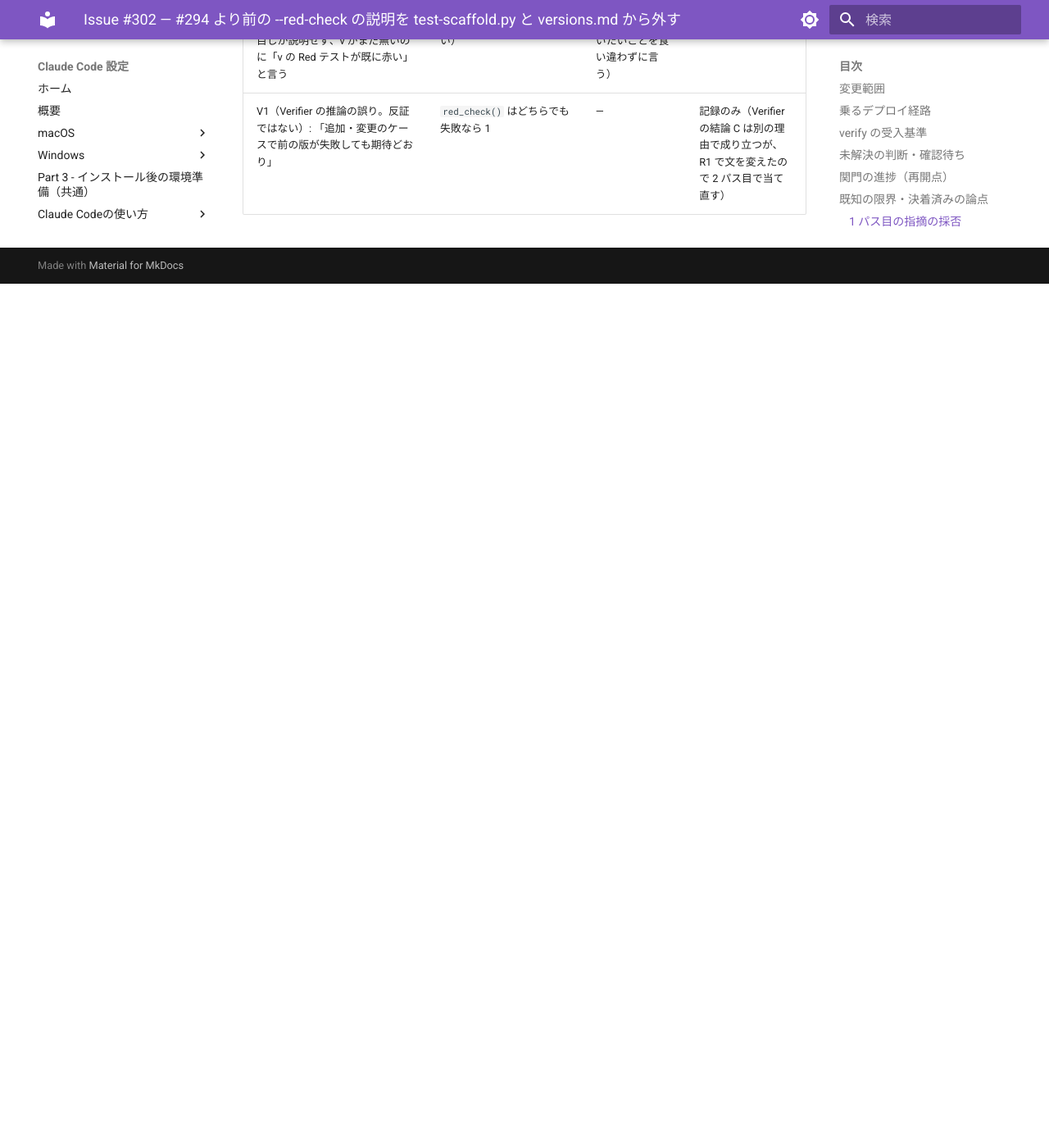
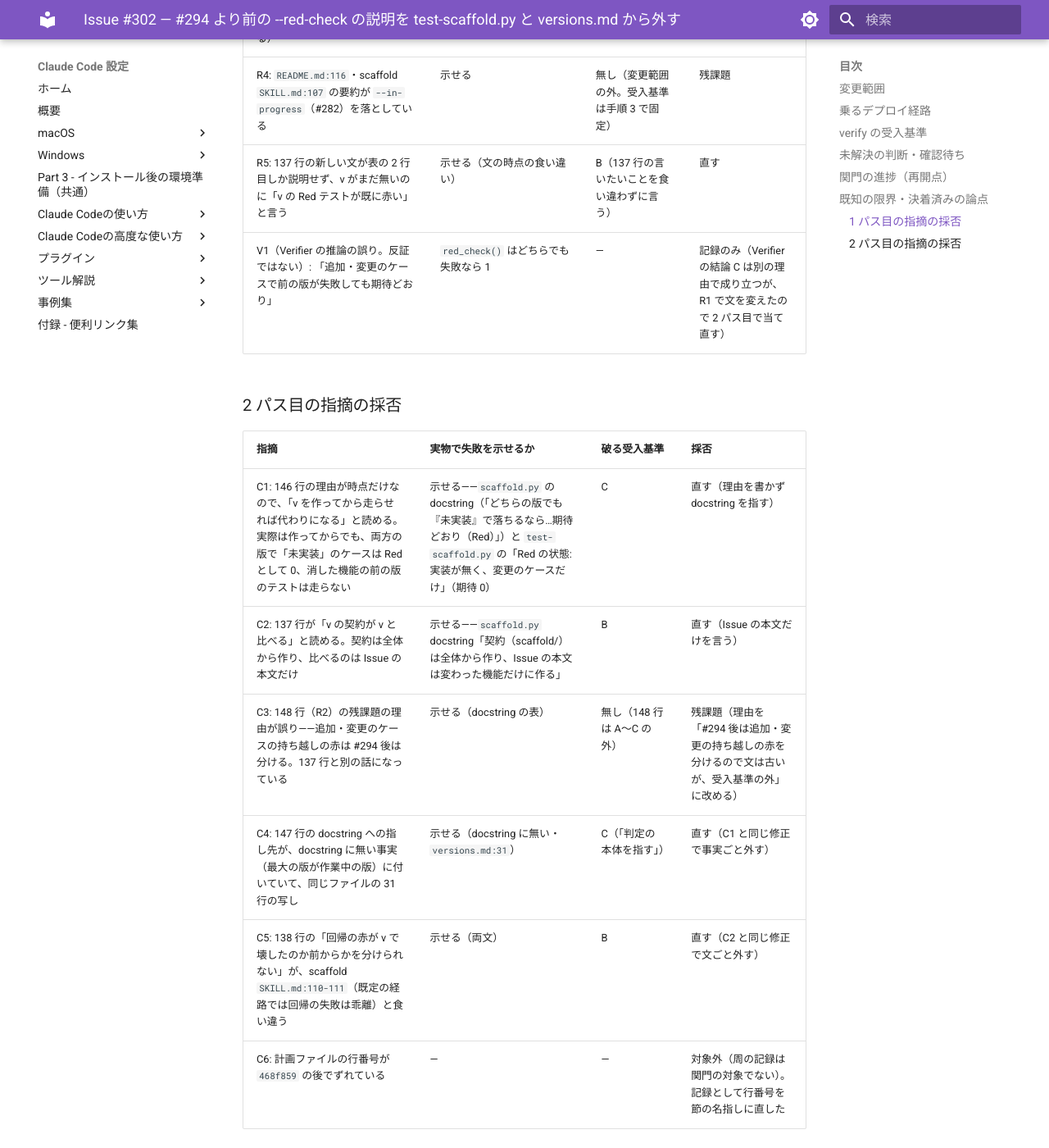
Before and after one commit to hdknr/claude-code-setup, an MkDocs documentation site: the page built from docs/plans/issue-302.md, in a window 1280 px wide and 1400 px high, scrolled down 3503 px. Shown: the whole window at 82% size. Built offline with MkDocs 1.6.1 and Material for MkDocs 9.7.7, drawn with Linux system fonts in a browser that asks for light colours; before the commit the page ends 3849 px from its top, so only the background shows below that; some of the changed text lies outside the part shown.

Commit message:
fix(spec-loop): versions.md の差分の周の前提を docstring と食い違わない形にする（#302 の 2 パス目）
Co-Authored-By: Claude Opus 5.5 <noreply@anthropic.com>

```diff
--- a/docs/plans/issue-302.md
+++ b/docs/plans/issue-302.md
@@ -5,7 +5,7 @@
 触る:
 
 - `scripts/test-scaffold.py` — `--red-check` の節コメント 1 行だけ
-- `plugins/spec-loop/references/versions.md` — 「差分の周を始める前に」の 2 文（137 行・145 行）だけ
+- `plugins/spec-loop/references/versions.md` — 「差分の周を始める前に」の 2 文（冒頭の段落の 2 文目・表の下の 2 つ目の箇条）だけ
 - `plugins/spec-loop/.claude-plugin/plugin.json` — 版（0.13.0 → 0.13.1）
 - `.claude-plugin/marketplace.json` — spec-loop の版
 - `plugins/spec-loop/skills/*/SKILL.md` — 版の 2 行（5 本）
@@ -30,7 +30,7 @@ main への merge のみ。`versions.md` はプラグインの中にあり、利
 | --- | --- | --- | --- |
 | A | `test-scaffold.py` の `--red-check` の節コメントが、#294 後の挙動と食い違う主張（「変わったケースだけ失敗し、ほかは緑」）を持たず、判定の本体（`scaffold.py` の docstring）を指す | 節コメント・同じ節の期待値（もう緑・実装済み） | `grep -n 'ほかは緑' scripts/test-scaffold.py` が 0 件。陽性対照: base の同じファイルで 1 件 |
 | B | `versions.md` が「変わったケースだけ失敗し、ほかは緑」を持たず、137 行の文が言いたいこと（前の版の時点が崩れていると、v<n> の差分の土台が無い）を、#294 後の挙動と食い違わない形で言う | 「差分の周を始める前に」の節 | 差分を読む。`grep -n 'ほかは緑' plugins/spec-loop/references/versions.md` が 0 件 |
-| C | `versions.md` が「`--red-check` が同じこと（前の版の Red テストが実装の上で全部緑）を全部の版について見る」と主張しない。`--red-check` への言及は判定の本体（docstring）を指す | 同上 145 行 | `red_check()`（`scaffold.py`）を読み、v<n-1> と v<n> しか比べないこと・消した機能の前の版の結果を判定に使わないことを確かめる。書き換えた文がその事実と食い違わない |
+| C | `versions.md` が「`--red-check` が同じこと（前の版の Red テストが実装の上で全部緑）を全部の版について見る」と主張しない。`--red-check` への言及は判定の本体（docstring）を指す | 同上 表の下の 2 つ目の箇条（「2 つ目は開発のリポジトリで見る」） | `red_check()`（`scaffold.py`）を読み、v<n-1> と v<n> しか比べないこと・消した機能の前の版の結果を判定に使わないことを確かめる。書き換えた文がその事実と食い違わない |
 | D | spec-loop の版が 3 種類（`marketplace.json`・`plugin.json`・`SKILL.md` 5 本の 2 行）で 0.13.1 に揃う | 版の 3 種類 | `check-plugin-versions.py`・`check-version-bump.py origin/main` |
 | E | 歯止めが全部緑（`test-merge-versions.py` は `versions.md` の定数を見る） | `scripts/check-all.py` | 集計行 |
 
@@ -57,6 +57,10 @@ main への merge のみ。`versions.md` はプラグインの中にあり、利
 - 反証・差し戻し: 1 パス目のレビュー指摘 3 件を手順 4 で直した（差し戻し 1 回）
 - 2 つ目の割り目（2 パス目の前）で `AskUserQuestion` → **「ここで割る」**を選択（2026-10-21）。
   再開後は**まず `scripts/check-all.py` を `468f859` 以降で回し直す**（`64ef306` の回は 44/44・失敗 0 だが、指摘対応の前）
+- 2 パス目（2026-10-21、再開後）: `check-all.py` を `27250de` で 44/44（失敗 0）。Verifier（`dev-loop:dev-loop-verifier`・sonnet）
+  **反証 0 件**。`/code-review`（high）**指摘 6 件**——採否は下の「2 パス目の指摘の採否」（直す 4・残課題 1・対象外 1）。
+  指摘対応は版の 2 文の書き換え（コミットは下の狭いパスの起点の後）
+- 狭いパス: 起点 `468f859`（記録どおり。以降のコミットは計画ファイルと 2 パス目の指摘対応だけ）。結果は下に書く
 - 交絡: 実験なし
 
 ## 既知の限界・決着済みの論点
@@ -75,3 +79,14 @@ main への merge のみ。`versions.md` はプラグインの中にあり、利
 | R4: `README.md:116`・scaffold `SKILL.md:107` の要約が `--in-progress`（#282）を落としている | 示せる | 無し（変更範囲の外。受入基準は手順 3 で固定） | 残課題 |
 | R5: 137 行の新しい文が表の 2 行目しか説明せず、v<n> がまだ無いのに「v<n> の Red テストが既に赤い」と言う | 示せる（文の時点の食い違い） | B（137 行の言いたいことを食い違わずに言う） | 直す |
 | V1（Verifier の推論の誤り。反証ではない）: 「追加・変更のケースで前の版が失敗しても期待どおり」 | `red_check()` はどちらでも失敗なら 1 | — | 記録のみ（Verifier の結論 C は別の理由で成り立つが、R1 で文を変えたので 2 パス目で当て直す） |
+
+### 2 パス目の指摘の採否
+
+| 指摘 | 実物で失敗を示せるか | 破る受入基準 | 採否 |
+| --- | --- | --- | --- |
+| C1: 146 行の理由が時点だけなので、「v<n> を作ってから走らせれば代わりになる」と読める。実際は作ってからでも、両方の版で「未実装」のケースは Red として 0、消した機能の前の版のテストは走らない | 示せる——`scaffold.py` の docstring（「どちらの版でも『未実装』で落ちるなら…期待どおり（Red）」）と `test-scaffold.py` の「Red の状態: 実装が無く、変更のケースだけ」（期待 0） | C | 直す（理由を書かず docstring を指す） |
+| C2: 137 行が「v<n> の契約が v<n-1> と比べる」と読める。契約は全体から作り、比べるのは Issue の本文だけ | 示せる——`scaffold.py` docstring「契約（scaffold/）は全体から作り、Issue の本文は変わった機能だけに作る」 | B | 直す（Issue の本文だけを言う） |
+| C3: 148 行（R2）の残課題の理由が誤り——追加・変更のケースの持ち越しの赤は #294 後は分ける。137 行と別の話になっている | 示せる（docstring の表） | 無し（148 行は A〜C の外） | 残課題（理由を「#294 後は追加・変更の持ち越しの赤を分けるので文は古いが、受入基準の外」に改める） |
+| C4: 147 行の docstring への指し先が、docstring に無い事実（最大の版が作業中の版）に付いていて、同じファイルの 31 行の写し | 示せる（docstring に無い・`versions.md:31`） | C（「判定の本体を指す」） | 直す（C1 と同じ修正で事実ごと外す） |
+| C5: 138 行の「回帰の赤が v<n> で壊したのか前からかを分けられない」が、scaffold `SKILL.md:110-111`（既定の経路では回帰の失敗は乖離）と食い違う | 示せる（両文） | B | 直す（C2 と同じ修正で文ごと外す） |
+| C6: 計画ファイルの行番号が `468f859` の後でずれている | — | — | 対象外（周の記録は関門の対象でない）。記録として行番号を節の名指しに直した |
```
Also changed, not shown: plugins/spec-loop/references/versions.md (+3 -4 lines).
